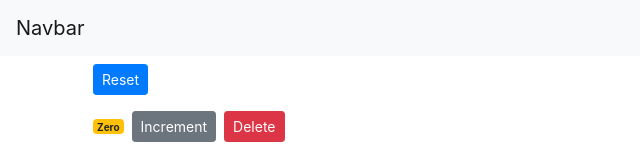
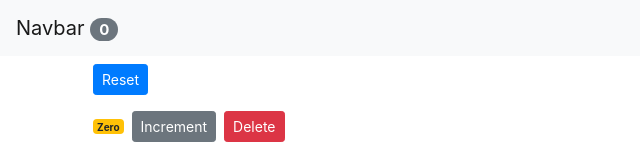
Before and after one commit to emawutor/my-first-react-project, a React (Create React App) app: page / in a window 1280 px wide. Shown: the top 156 px of the page, without its empty margins (0-640 px from the left). Built offline with nearby package versions, Linux system fonts and the light colour scheme.

Commit message:
finished the project

```diff
--- a/src/App.js
+++ b/src/App.js
@@ -36,7 +36,7 @@
   render() {
     return (
       <React.Fragment>
-      <NavBar />
+      <NavBar totalCounters={this.state.counters.filter(c => c.value).length} />
       <main className="container">
         <Counters
         counters={this.state.counters}
@@ -51,3 +51,7 @@
 }
 
 export default App;
+
+// mount : constructor, render, componentDidMount
+// update : render, componentDidUpdate
+// unmount : componentWillUnmount
--- a/src/components/counters.jsx
+++ b/src/components/counters.jsx
@@ -3,15 +3,17 @@
 
 class Counters extends Component {
   render() {
+    // object destruction
+    const { onReset, counters, onDelete, onIncrement} = this.props;
     return (
       <div>
-        <button onClick={this.props.onReset}
+        <button onClick={onReset}
         className= "btn btn-primary btn-sm m-2">Reset</button>
-        {this.props.counters.map(counter =>
+        {counters.map(counter =>
           <Counter
           key={counter.id}
-          onDelete={this.props.onDelete}
-          onIncrement={this.props.onIncrement}
+          onDelete={onDelete}
+          onIncrement={onIncrement}
           counter={counter} />)}
       </div>
     );
--- a/src/components/navbar.jsx
+++ b/src/components/navbar.jsx
@@ -4,10 +4,15 @@
   render() {
     return (
       <nav className="navbar navbar-light bg-light">
-        <a className="navbar-brand" href="#">Navbar</a>
+        <a className="navbar-brand" href="#">
+          Navbar <span className="badge badge-pill badge-secondary">{this.props.totalCounters}</span>
+        </a>
       </nav>
      );
   }
 }
 
 export default NavBar;
+
+
+// stateless Functional Component, components that have no state
```
